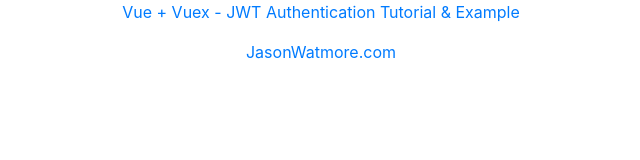
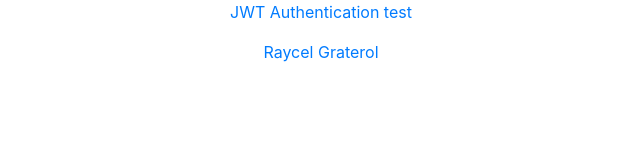
Before and after one commit to raycelgraterol/vue-vuex-jwt-authentication-test-ray, a website: page index.html in a window 1280 px wide. Shown: the whole page, without its empty margins (319-959 px from the left). Drawn offline with nearby package versions, Linux system fonts and the light colour scheme.

Commit message:
1 file modified

```diff
--- a/index.html
+++ b/index.html
@@ -2,7 +2,7 @@
 <html lang="en">
 <head>
     <meta charset="UTF-8">
-    <title>Vue + Vuex - JWT Authentication Example & Tutorial</title>
+    <title>JWT Authentication test</title>
     <link href="//netdna.bootstrapcdn.com/bootstrap/4.1.1/css/bootstrap.min.css" rel="stylesheet" />
     <style>
         a { cursor: pointer; }
@@ -14,10 +14,10 @@
     <!-- credits -->
     <div class="text-center">
         <p>
-            <a href="http://jasonwatmore.com/post/2018/07/06/vue-vuex-jwt-authentication-tutorial-example" target="_top">Vue + Vuex - JWT Authentication Tutorial & Example</a>
+            <a href="#" target="_top">JWT Authentication test</a>
         </p>
         <p>
-            <a href="http://jasonwatmore.com" target="_top">JasonWatmore.com</a>
+            <a href="#" target="_top">Raycel Graterol</a>
         </p>
     </div>
 </body>
```
